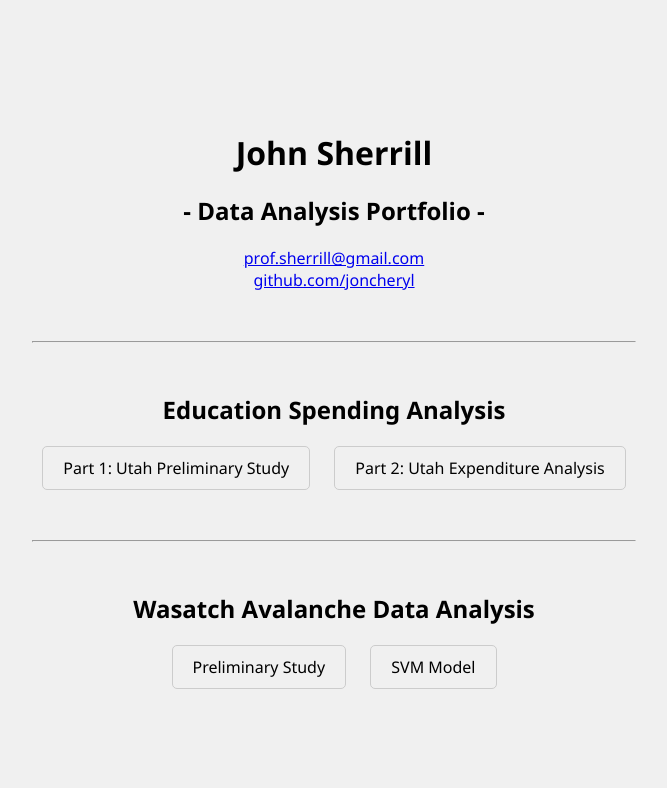
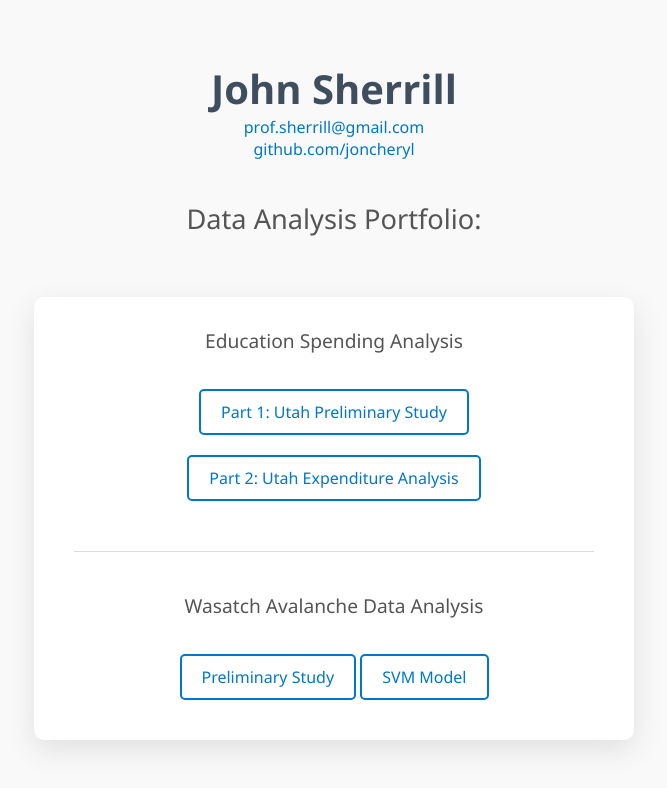
Before and after one commit to joncheryl/joncheryl.github.io, a plain HTML site: page index.html in a window 1280 px wide. Shown: the whole page, without its empty margins (306-973 px from the left). Drawn offline with Linux system fonts and the light colour scheme.

```diff
--- a/index.html
+++ b/index.html
@@ -5,62 +5,132 @@
   <meta name="viewport" content="width=device-width, initial-scale=1.0">
   <title>John Sherrill</title>
   <style>
+    /* Basic reset */
+    * {
+      margin: 0;
+      padding: 0;
+      box-sizing: border-box;
+    }
+
     body {
       font-family: 'Segoe UI', Tahoma, Geneva, Verdana, sans-serif;
-      margin: 0;
-      display: flex; /* Make the body a flex container */
-      min-height: 100vh; /* Ensure content fills the viewport height */
-      align-items: center; /* Center content vertically */
-      justify-content: center; /* Center content horizontally */
-      background-color: #f0f0f0;
+      background-color: #f9f9f9;
+      display: flex;
+      justify-content: center;
+      align-items: center;
+      min-height: 100vh;
+      padding: 20px;
+      color: #333;
+      flex-direction: column; /* Stack the elements vertically */
     }
+
+    .header {
+      text-align: center;
+      margin-bottom: 20px;
+    }
+
+    .header h1 {
+      font-size: 2.5rem;
+      color: #3e4e5e;
+    }
+
+    .header h2 {
+      font-size: 1.7rem;
+      color: #555;
+      font-weight: normal;
+      margin: 40px;
+    }
+
+    .header a {
+      text-decoration: none;
+      color: #0077cc;
+      font-size: 1rem;
+      margin: 10px 0;
+    }
+
+    .header a:hover {
+      color: #005fa3;
+    }
+
     .content {
       text-align: center;
+      background-color: white;
+      padding: 30px 40px;
+      border-radius: 10px;
+      box-shadow: 0 10px 30px rgba(0, 0, 0, 0.1);
+      width: 100%;
+      max-width: 600px;
     }
-    h1 {
-      margin-top: 20px;
-      margin-bottom: 20px;
+
+    .content h2 {
+      font-size: 1.2rem;
+      color: #555;
+      margin-bottom: 25px;
+      font-weight: normal;
     }
-    h2 {
-      margin-top: 20px;
-      margin-bottom: 20px;
+
+    .content a {
+      text-decoration: none;
+      color: #0077cc;
+      font-size: 1rem;
+      padding: 10px 20px;
+      border-radius: 5px;
+      border: 2px solid #0077cc;
+      display: inline-block;
+      margin: 10px 0;
+      transition: background-color 0.3s, color 0.3s;
     }
+
+    .content a:hover {
+      background-color: #0077cc;
+      color: white;
+    }
+
     hr {
-      margin: 50px 0px;
+      border: none;
+      border-top: 1px solid #ddd;
+      margin: 40px 0;
     }
-    a.blocks {
-      text-decoration: none;
-      color: #000;
-      padding: 10px 20px;
-      border: 1px solid #ccc;
-      border-radius: 5px;
-      margin: 0 10px;
-      display: inline-block; /* Allow line breaks for long link text */
-    }
-    a:hover {
-      background-color: #ddd;
+
+    /* Responsive adjustments */
+    @media (max-width: 600px) {
+      .header h1 {
+        font-size: 2rem;
+      }
+
+      .header h2 {
+        font-size: 1rem;
+      }
+
+      .content {
+        padding: 20px;
+      }
     }
 
   </style>
 </head>
 <body>
-  <div class="content">
 
+  <!-- Header section: John Sherrill, Data Analysis Portfolio, email, github -->
+  <div class="header">
     <h1>John Sherrill</h1>
-    <h2>- Data Analysis Portfolio -</h2>
     <div><a href="mailto:prof.sherrill@gmail.com">prof.sherrill@gmail.com</a></div>
     <div><a href="https://github.com/joncheryl">github.com/joncheryl</a></div>
-    <hr>
+    <h2>Data Analysis Portfolio:</h2>
+  </div>
 
+  <!-- Main content section -->
+  <div class="content">
     <h2>Education Spending Analysis</h2>
-    <a href="https://raw.githack.com/joncheryl/ed/main/state_level.html" class="blocks">Part 1: Utah Preliminary Study</a>
-    <a href="https://raw.githack.com/joncheryl/ed/main/state_level_spending.html" class="blocks">Part 2: Utah Expenditure Analysis</a>
+    <a href="https://raw.githack.com/joncheryl/ed/main/state_level.html">Part 1: Utah Preliminary Study</a>
+    <a href="https://raw.githack.com/joncheryl/ed/main/state_level_spending.html">Part 2: Utah Expenditure Analysis</a>
 
     <hr>
 
     <h2>Wasatch Avalanche Data Analysis</h2>
-    <a href="https://joncheryl.github.io/prelim_study.html" class="blocks">Preliminary Study</a>
-    <a href="https://joncheryl.github.io/avy_svm.html" class="blocks">SVM Model</a>
+    <a href="https://joncheryl.github.io/prelim_study.html">Preliminary Study</a>
+    <a href="https://joncheryl.github.io/avy_svm.html">SVM Model</a>
   </div>
+
 </body>
 </html>
```
